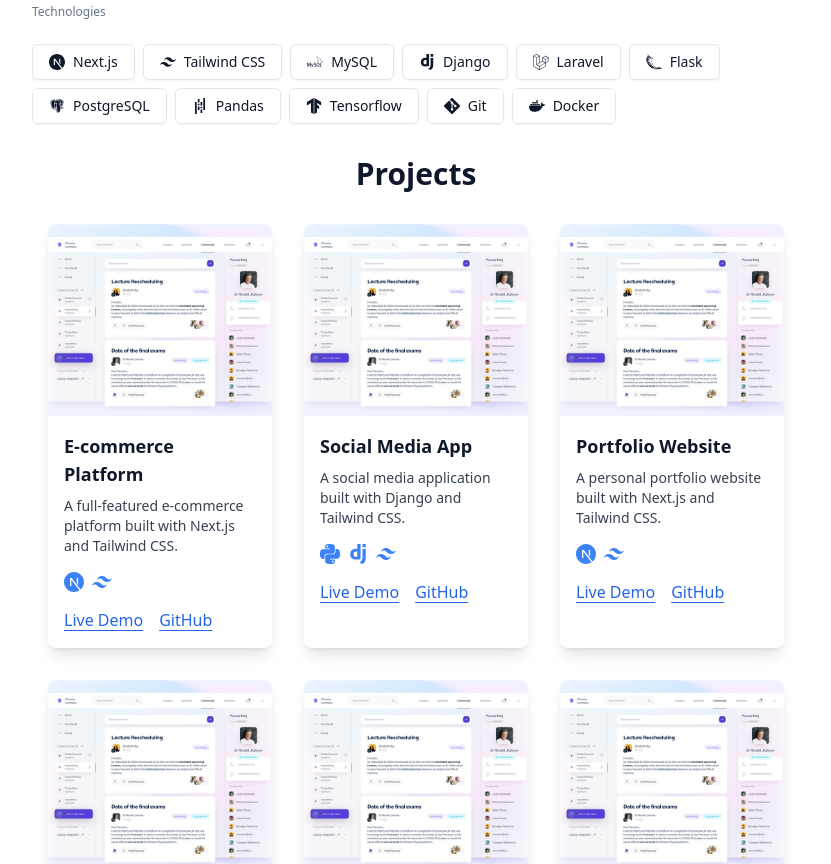
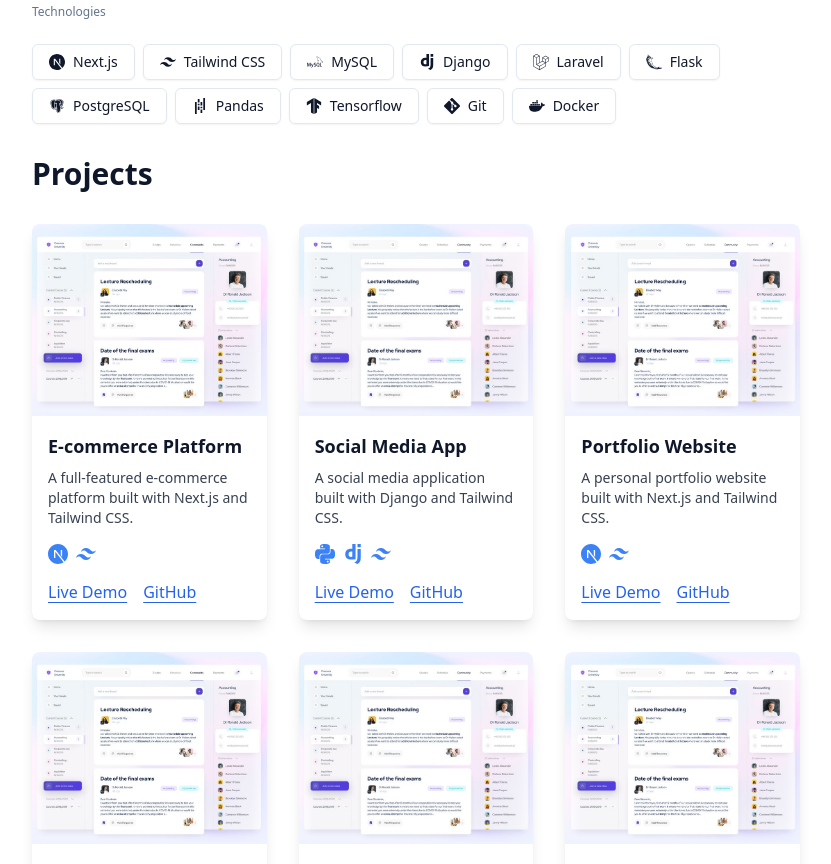
Before and after one commit to danieltsega/portfolio-website, a Next.js app: page / in a window 1280 px wide. Shown: the part 600-1464 px from the top of the page, without its empty margins (224-1055 px from the left). Built offline with nearby package versions, Linux system fonts and the light colour scheme.

Commit message:
fix: remove horizontal padding for larger screen size and make the text start

```diff
--- a/src/components/project-section.tsx
+++ b/src/components/project-section.tsx
@@ -5,8 +5,8 @@
 
 const Projects: React.FC = () => {
   return (
-    <section className="py-8 px-4">
-      <h1 className="text-3xl font-bold text-center mb-8">Projects</h1>
+    <section className="py-8 px-4 md:px-0">
+      <h1 className="text-3xl font-bold text-start mb-8">Projects</h1>
       <div className="grid gap-8 sm:grid-cols-1 md:grid-cols-2 lg:grid-cols-3">
         {projects.map((project, index) => (
           <ProjectCard
```
